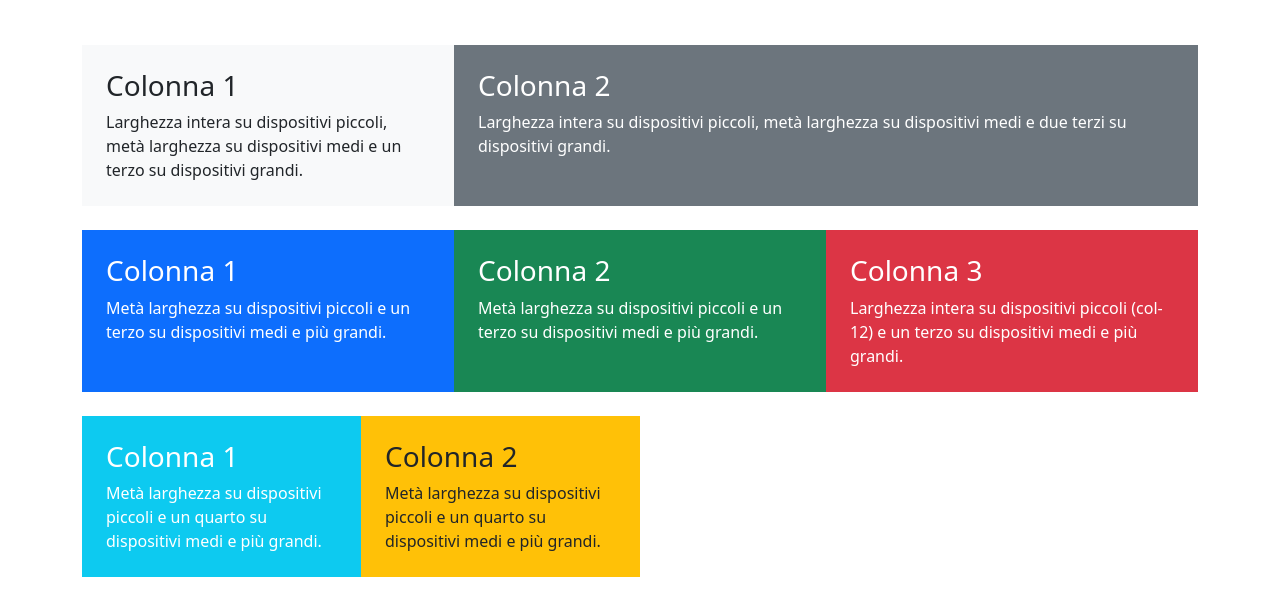
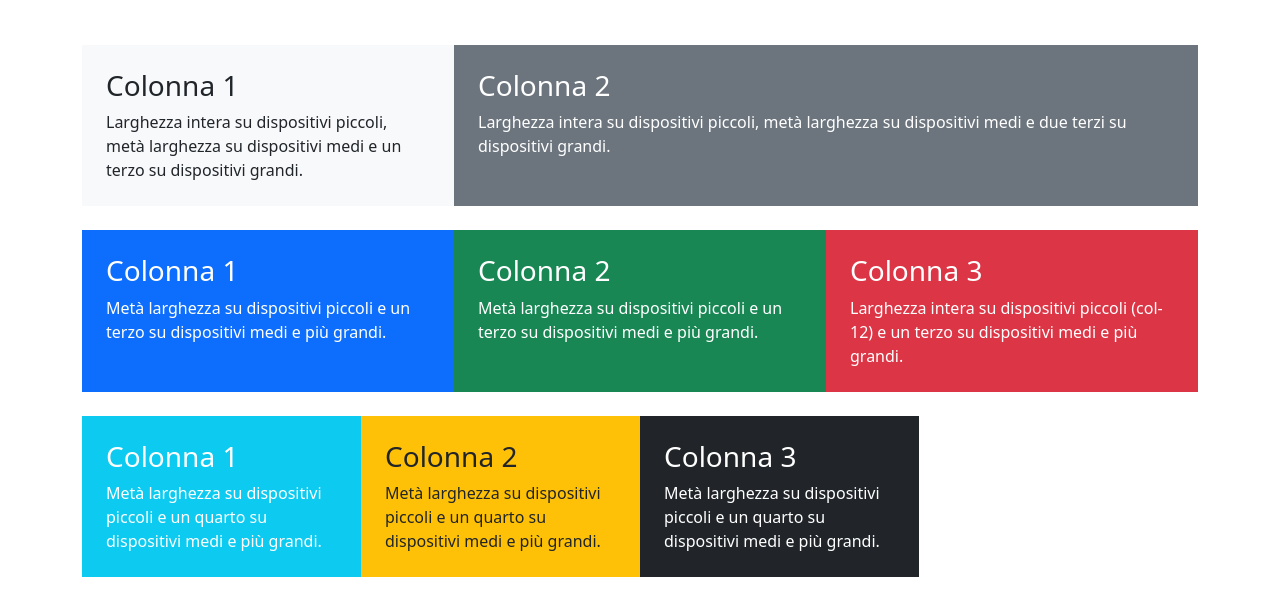
Before and after one commit to BrunoMaiolo/htmlcss-bootstrap-layout, a plain HTML site: page index.html in a window 1280 px wide. Shown: the part 147-762 px from the top of the page. Drawn offline with nearby package versions, Linux system fonts and the light colour scheme.

Commit message:
colonna 3 della riga 3

```diff
--- a/index.html
+++ b/index.html
@@ -83,3 +83,11 @@
             medi e più grandi.
           </p>
         </div>
+        <!--Colonna 3-->
+        <div class="col-6 col-md-3 bg-dark text-white p-4">
+          <h2 class="h3">Colonna 3</h2>
+          <p class="mb-0">
+            Metà larghezza su dispositivi piccoli e un quarto su dispositivi
+            medi e più grandi.
+          </p>
+        </div>
```
